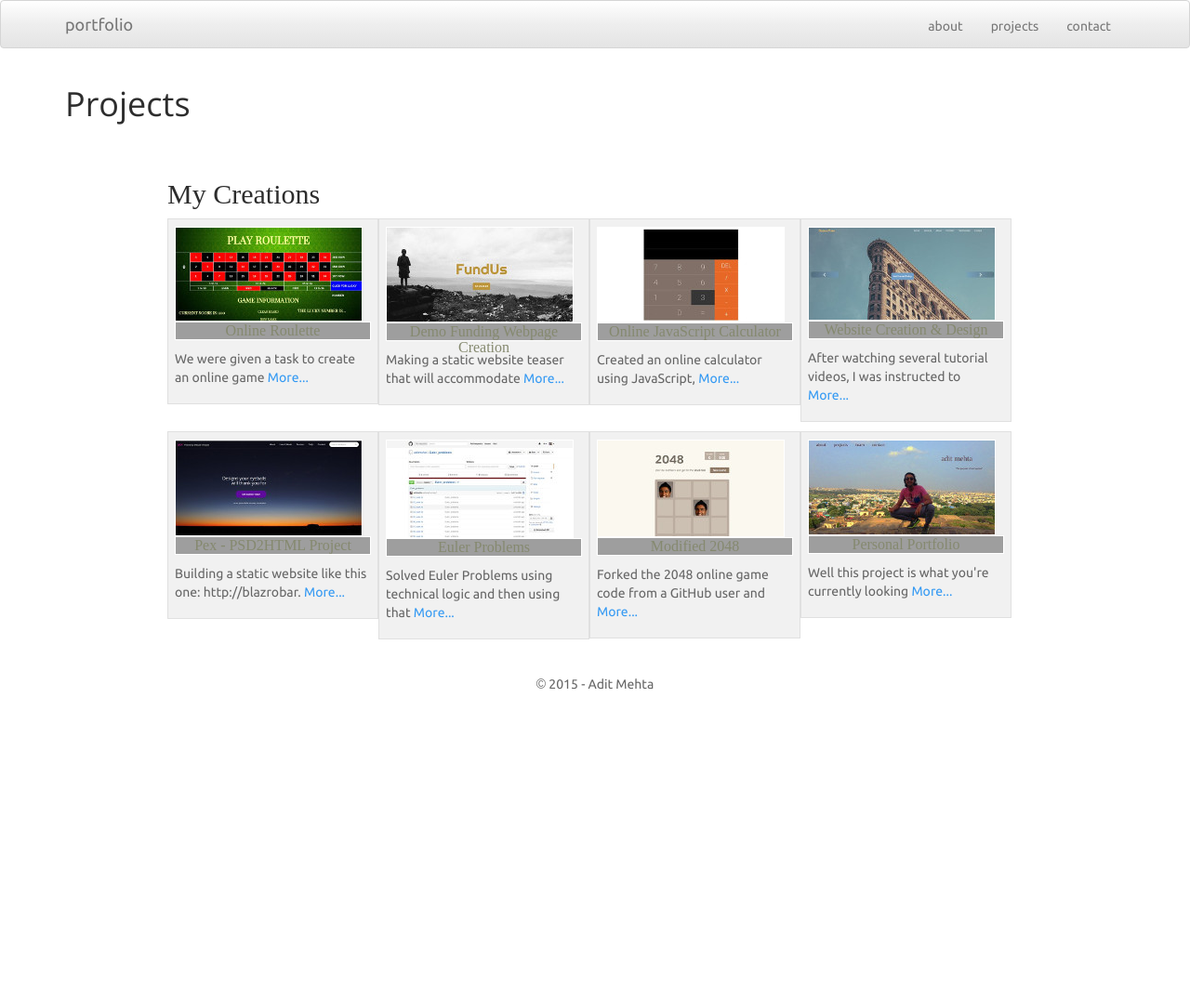
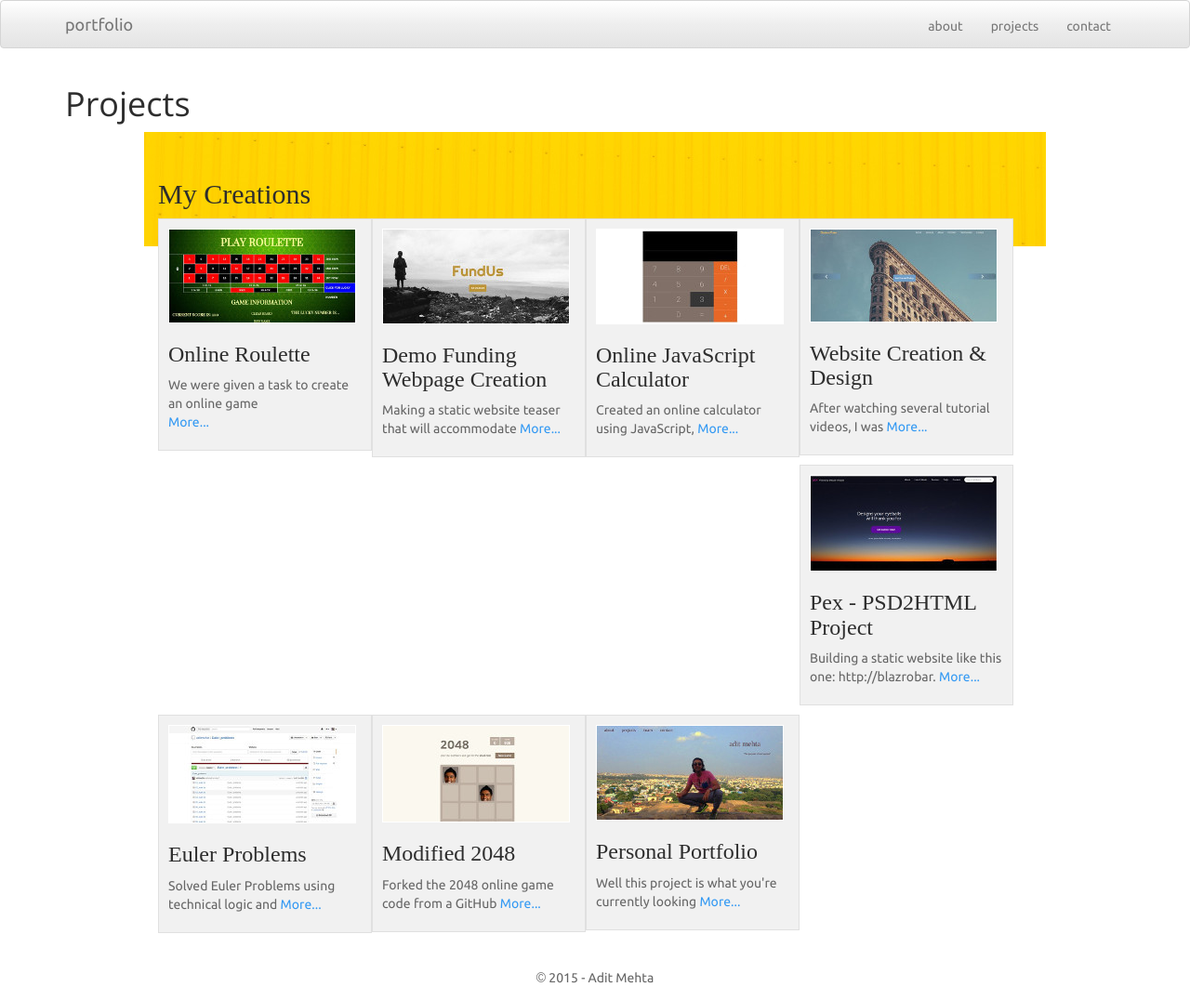
Before and after one commit to aditmehta/portfolio, a Jekyll site: the page built from projects.html, in a window 1280 px wide. Shown: the whole page at 93% size. Built offline with Jekyll 4.4.1, drawn with Linux system fonts in a browser that asks for light colours; nearby versions of some CDN libraries; before the commit the page ends 900 px from its top, so only the background shows below that; grey boxes are pictures that could not be loaded.

Commit message:
added some styling to projects page

```diff
--- /dev/null
+++ b/_sass/_projects.scss
@@ -0,0 +1,36 @@
+#projects {
+  width: 970px;
+  margin: 0 auto;
+  padding: 30px 15px;
+  background-image: url("../images/yellow.jpg");
+  background-repeat: no-repeat;
+
+  .product_box {
+    float: left;
+    width: 230px;
+    background: #f1f1f1;
+    border: 1px solid #e0e0e0;
+    padding: 10px 10px;
+    margin-bottom: 10px;
+  }
+
+  .product_box:hover {
+    background: #e7ebce;
+  }
+
+  .product_box a {
+    text-decoration: none;
+  }
+
+  .product_box a:hover {
+    text-decoration: none;
+  }
+
+  .product_box a img {
+    border: 1px solid #ffffff;
+  }
+
+  .product_box:hover h3 {
+    color: #006695;
+  }
+}
--- a/_sass/_team.scss
+++ /dev/null
@@ -1,78 +0,0 @@
-#projects {
-  width: 950px;
-  margin: 0 auto;
-  padding: 30px 15px;
-  background: #ffffff;
-}
-
-.product_box {
-  float: left;
-  width: 227px;
-  background: #f1f1f1;
-  border: 1px solid #e0e0e0;
-  padding: 8px 7px;
-  margin-bottom: 10px;
-}
-
-.product_box:hover {
-  background: #e7ebce;
-}
-
-.product_box a {
-  text-decoration: none;
-}
-
-.product_box a:hover {
-  text-decoration: none;
-}
-
-.product_box a img {
-  border: 1px solid #ffffff;
-}
-
-.product_box h3 {
-  margin: 0 0 10px 0;
-  height: 20px;
-  font-size: 16px;
-  color: #85896f;
-  border: 1px solid #fff;
-  text-align: center;
-  background: url(images/templatemo_product_box_title_bg.jpg) repeat-x;
-}
-
-.product_box:hover h3 {
-  color: #006695;
-}
-
-.product_box p {
-  color: #666666;
-  font-weight: normal;
-}
-
-.product_detail_left {
-  float: left;
-}
-
-
-.product_detail_right {
-  float: right;
-  width: 300px;
-}
-
-.product_detail_right h3 {
-  font-size: 16px;
-  color: #333333;
-}
-
-.service_applied {
-  margin: 0px;
-  padding: 0px;
-  list-style: none;
-}
-
-.service_applied li {
-  margin: 0px;
-  padding: 3px 0 3px 20px;
-  color: #006695;
-  background:url(images/templatemo_list_icon.jpg) left center no-repeat;
-}
--- a/css/main.scss
+++ b/css/main.scss
@@ -9,5 +9,5 @@
         "common",
         "land",
         "about",
-        "team"
+        "projects"
 ;
--- a/projects.html
+++ b/projects.html
@@ -11,10 +11,10 @@ position: 2
 
   <h2>My Creations</h2>
 
-  <div class="product_box margin_r_10">
+  <div class="container-fluid product_box margin_r_10">
     <a href="../html_links/project1.html"><img src="../images/project.jpg" alt="image" /></a>
         <h3>Online Roulette</h3>
-        <p>We were given a task to create an online game <a href="../html_links/project1.html">More...</a></p>
+        <p>We were given a task to create an online game<br> <a href="../html_links/project1.html">More...</a></p>
     </div>
 
     <div class="product_box margin_r_10">
@@ -34,7 +34,7 @@ position: 2
 
         <a href="../html_links/project4.html"><img src="../images/project2.jpg" alt="image" /></a>
         <h3>Website Creation & Design</h3>
-        <p>After watching several tutorial videos, I was instructed to <a href="../html_links/project4.html">More...</a></p>
+        <p>After watching several tutorial videos, I was <a href="../html_links/project4.html">More...</a></p>
     </div>
 
     <div class="product_box margin_r_10">
@@ -51,14 +51,14 @@ position: 2
           <img src="../images/project4.jpg" alt="image" />
     </a>
         <h3>Euler Problems</h3>
-        <p>Solved Euler Problems using technical logic and then using that <a href="../html_links/project6.html">More...</a></p>
+        <p>Solved Euler Problems using technical logic and <a href="../html_links/project6.html">More...</a></p>
     </div>
 
     <div class="product_box margin_r_10">
 
         <a href="../html_links/project7.html"><img src="../images/project5.jpg" alt="image" /></a>
         <h3>Modified 2048</h3>
-        <p>Forked the 2048 online game code from a GitHub user and <a href="../html_links/project7.html">More...</a></p>
+        <p>Forked the 2048 online game code from a GitHub <a href="../html_links/project7.html">More...</a></p>
 
     </div>
 
```
Also changed, not shown: images/yellow.jpg (added), 4 other files.
